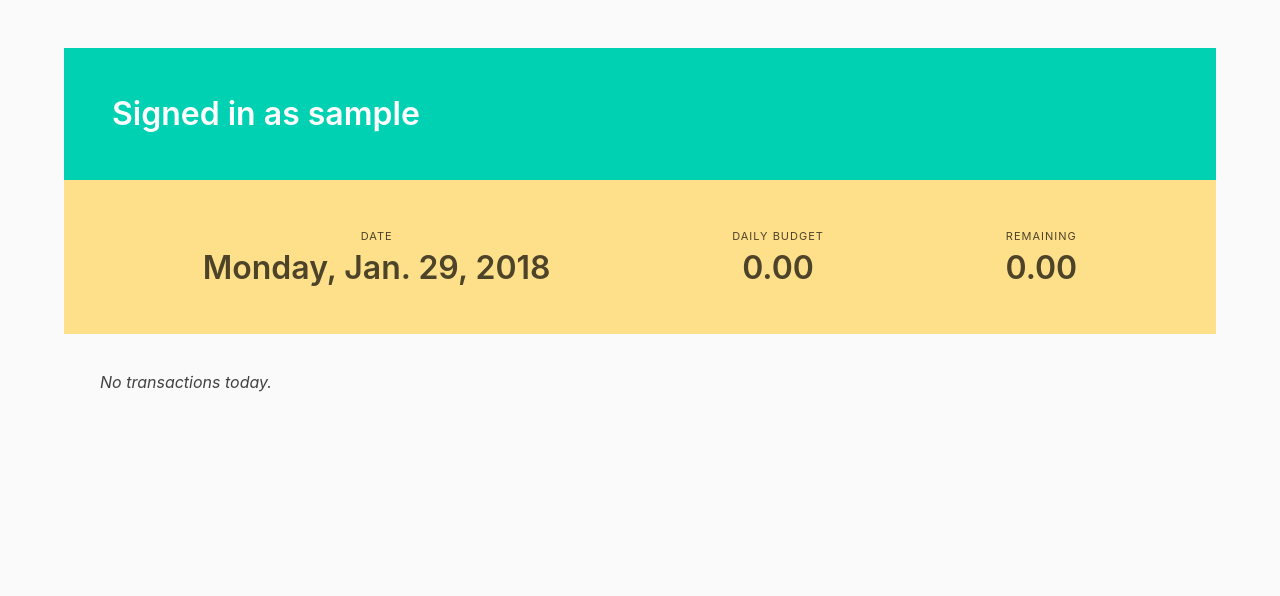
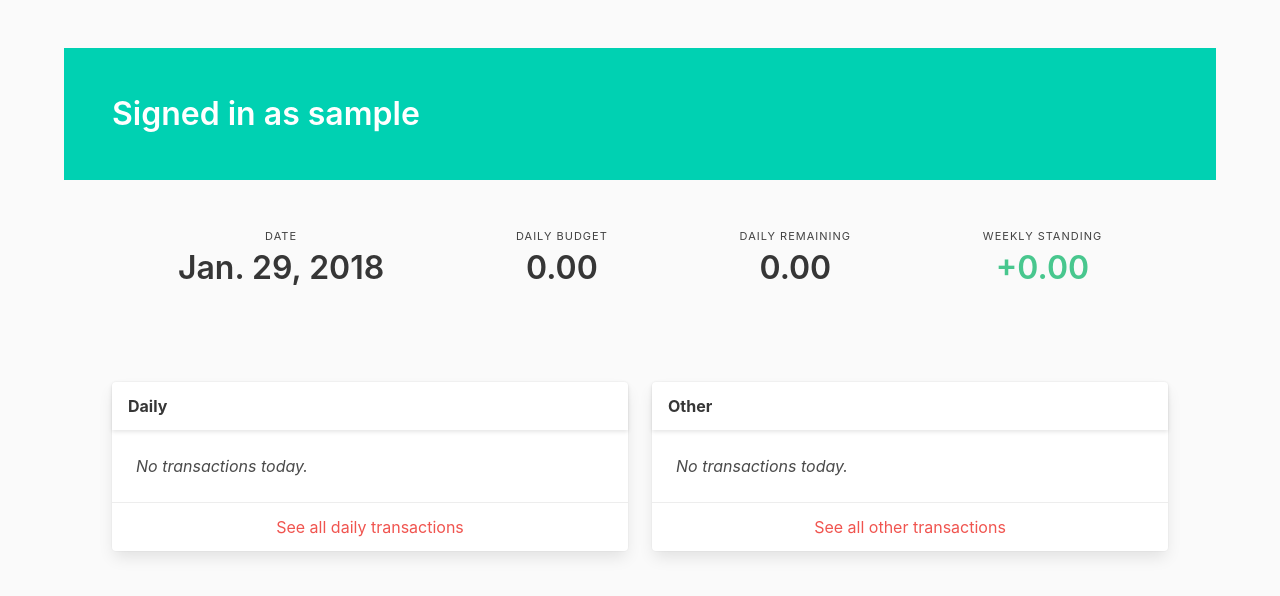
Before and after one commit to chase-ramsey/budgethound, a Django app: page /account/ in a window 1280 px wide. Shown: the part 52-648 px from the top of the page. Run offline with Django 3.2, Linux system fonts and the light colour scheme; the visitor is signed in with stand-in values (Sample User, id 1); data comes from the database, SQL or seed files in the repository; data that the repository does not hold is empty; parts of the project's set-up code (start-up, migrations or seed data) failed here and were passed over; some libraries are stand-ins or nearby versions.

Commit message:
Calculate weekly standing

```diff
--- a/app/models.py
+++ b/app/models.py
@@ -1,6 +1,9 @@
+from calendar import monthcalendar
+from datetime import datetime, time, timedelta
 from decimal import Decimal
 from django.contrib.auth.models import AbstractUser
 from django.db import models
+from django.utils.timezone import get_current_timezone, localtime, make_aware, now
 
 
 class Account(AbstractUser):
@@ -15,6 +18,30 @@ class Account(AbstractUser):
             return Decimal(format(exact.__floor__(), '.2f'))
         except TypeError:
             return Decimal('0.00')
+
+    def get_weekly_standing(self):
+        today = make_aware(datetime.combine(localtime(now()), time.min), \
+            timezone=get_current_timezone())
+
+        cal = monthcalendar(today.year, today.month)
+        week = None
+        for wk in cal:
+            if today.day in wk:
+                week = list(filter(lambda d: d > 0, wk))
+
+        days_offset = week.index(today.day) + 1
+        start = today - timedelta(days=days_offset)
+
+        if not week:
+            raise Exception('Error determining current week')
+
+        weekly_spent = Transaction.objects.filter(account=self, time__gte=start) \
+            .filter(budget__name=Budget.DAILY) \
+            .aggregate(total=models.Sum('value'))['total'] or 0
+
+        weekly_goal = self.get_daily_goal() * days_offset
+
+        return weekly_goal - weekly_spent
 
 
 class AccountUser(models.Model):
--- a/app/views.py
+++ b/app/views.py
@@ -70,6 +70,15 @@ def account_home(request):
     today = start.date()
 
     daily_budget = account.get_daily_goal()
+    weekly_standing = account.get_weekly_standing()
+    if weekly_standing >= 0:
+        weekly_standing = '+' + str(weekly_standing)
+        standing_class = 'has-text-success'
+    else:
+        weekly_standing = str(weekly_standing)
+        standing_class = 'has-text-danger'
+
+
     daily_trans = Transaction.objects.filter(
         account=request.user,
         time__gte=start,
@@ -90,6 +99,8 @@ def account_home(request):
         'users': users,
         'today': today,
         'daily_budget': daily_budget,
+        'weekly_standing': weekly_standing,
+        'standing_class': standing_class,
         'remaining': remaining,
         'daily_trans': daily_trans,
         'other_trans': other_trans
--- a/templates/account/index.html
+++ b/templates/account/index.html
@@ -10,14 +10,14 @@
     </div>
 </div>
 
-<div class="hero is-warning">
+<div class="hero">
     <div class="hero-body">
         <div class="container">
             <div class="level">
                 <div class="level-item has-text-centered">
                     <div>
                         <p class="heading">Date</p>
-                        <p class="title">{{ today|date:"l, M. d, Y" }}</p>
+                        <p class="title">{{ today|date:"M. d, Y" }}</p>
                     </div>
                 </div>
                 <div class="level-item has-text-centered">
@@ -28,8 +28,14 @@
                 </div>
                 <div class="level-item has-text-centered">
                     <div>
-                        <p class="heading">Remaining</p>
+                        <p class="heading">Daily Remaining</p>
                         <p class="title">{{ remaining }}</p>
+                    </div>
+                </div>
+                <div class="level-item has-text-centered">
+                    <div>
+                        <p class="heading">Weekly Standing</p>
+                        <p class="title {{ standing_class }}">{{ weekly_standing }}</p>
                     </div>
                 </div>
             </div>
@@ -40,14 +46,13 @@
 <div class="section">
     <div class="container">
         <div class="columns is-desktop">
-            {% if daily_trans or other_trans %}
-                {% if daily_trans %}
             <div class="column">
                 <div class="card">
                     <header class="card-header">
                         <h2 class="card-header-title">Daily</h2>
                     </header>
                     <div class="card-content">
+                        {% if daily_trans %}
                         <table class="table is-striped is-hoverable is-fullwidth">
                             <thead>
                                 <tr>
@@ -68,20 +73,24 @@
                             </tr>
                             {% endfor %}
                         </table>
+                        {% else %}
+                        <p>
+                            <em>No transactions today.</em>
+                        </p>
+                        {% endif %}
                     </div>
                     <footer class="card-footer">
                         <a href="#" class="card-footer-item">See all daily transactions</a>
                     </footer>
                 </div>
             </div>
-                {% endif %}
-                {% if other_trans %}
             <div class="column">
                 <div class="card">
                     <header class="card-header">
                         <h2 class="card-header-title">Other</h2>
                     </header>
                     <div class="card-content">
+                        {% if other_trans %}
                         <table class="table is-striped is-hoverable is-fullwidth">
                             <thead>
                                 <tr>
@@ -104,18 +113,17 @@
                                 {% endfor %}
                             </tbody>
                         </table>
+                        {% else %}
+                        <p>
+                            <em>No transactions today.</em>
+                        </p>
+                        {% endif %}
                     </div>
                     <footer class="card-footer">
                         <a href="#" class="card-footer-item">See all other transactions</a>
                     </footer>
                 </div>
             </div>
-                {% endif %}
-            {% else %}
-            <p>
-                <em>No transactions today.</em>
-            </p>
-            {% endif %}
         </div>
     </div>
 </div>
```
Lines whose indentation alone changed are shown as unchanged.
